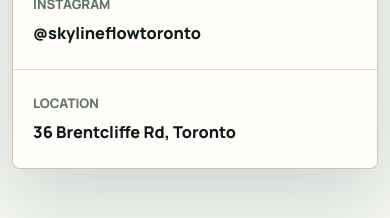
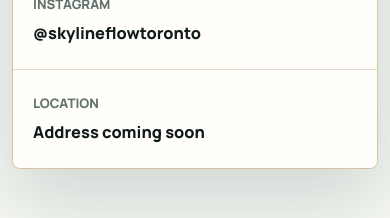
Before and after one commit to MyroslavG/skylineflow, a Next.js app: page / in a window 390 px wide. Shown: the part 945-1163 px from the top of the page. Built offline with nearby package versions, Linux system fonts and the light colour scheme; no server answers; a web font is replaced by a local one.

Commit message:
Update address placeholder

```diff
--- a/app/globals.css
+++ b/app/globals.css
@@ -305,7 +305,8 @@ a {
   box-shadow: 0 28px 80px rgb(7 28 32 / 0.16);
 }
 
-.quick-contact a {
+.quick-contact a,
+.quick-contact-item {
   display: flex;
   min-height: 116px;
   flex-direction: column;
@@ -335,7 +336,8 @@ a {
   text-transform: uppercase;
 }
 
-.quick-contact a span {
+.quick-contact a span,
+.quick-contact-item span {
   margin-bottom: 8px;
 }
 
@@ -949,7 +951,8 @@ a {
     margin-top: -26px;
   }
 
-  .quick-contact a {
+  .quick-contact a,
+  .quick-contact-item {
     min-height: 98px;
     padding: 20px;
   }
--- a/app/page.tsx
+++ b/app/page.tsx
@@ -12,7 +12,7 @@ const secondaryPhone = {
   display: "(289) 885-3134",
   href: "tel:+12898853134",
 };
-const address = "36 Brentcliffe Rd, Toronto";
+const address = "Address coming soon";
 
 const services = [
   {
@@ -95,13 +95,6 @@ const schema = {
       contactType: "customer service",
     },
   ],
-  address: {
-    "@type": "PostalAddress",
-    streetAddress: "36 Brentcliffe Rd",
-    addressLocality: "Toronto",
-    addressRegion: "ON",
-    addressCountry: "CA",
-  },
   areaServed: "Toronto",
   sameAs: [
     "https://www.instagram.com/skylineflowtoronto/",
@@ -185,14 +178,10 @@ export default function Home() {
             <span>Instagram</span>
             @skylineflowtoronto
           </a>
-          <a
-            href="https://www.google.com/maps/search/?api=1&query=36+Brentcliffe+Rd+Toronto"
-            target="_blank"
-            rel="noreferrer"
-          >
+          <div className="quick-contact-item">
             <span>Location</span>
             {address}
-          </a>
+          </div>
         </section>
 
         <section className="section service-section" id="services">
@@ -290,16 +279,11 @@ export default function Home() {
               <strong>Skyline Flow Toronto</strong>
               <small>Open the Facebook page</small>
             </a>
-            <a
-              className="contact-card reveal"
-              href="https://www.google.com/maps/search/?api=1&query=36+Brentcliffe+Rd+Toronto"
-              target="_blank"
-              rel="noreferrer"
-            >
+            <div className="contact-card contact-card-static reveal">
               <span>Location</span>
               <strong>{address}</strong>
-              <small>View on Google Maps</small>
-            </a>
+              <small>Details coming soon</small>
+            </div>
           </div>
         </section>
       </main>
```
